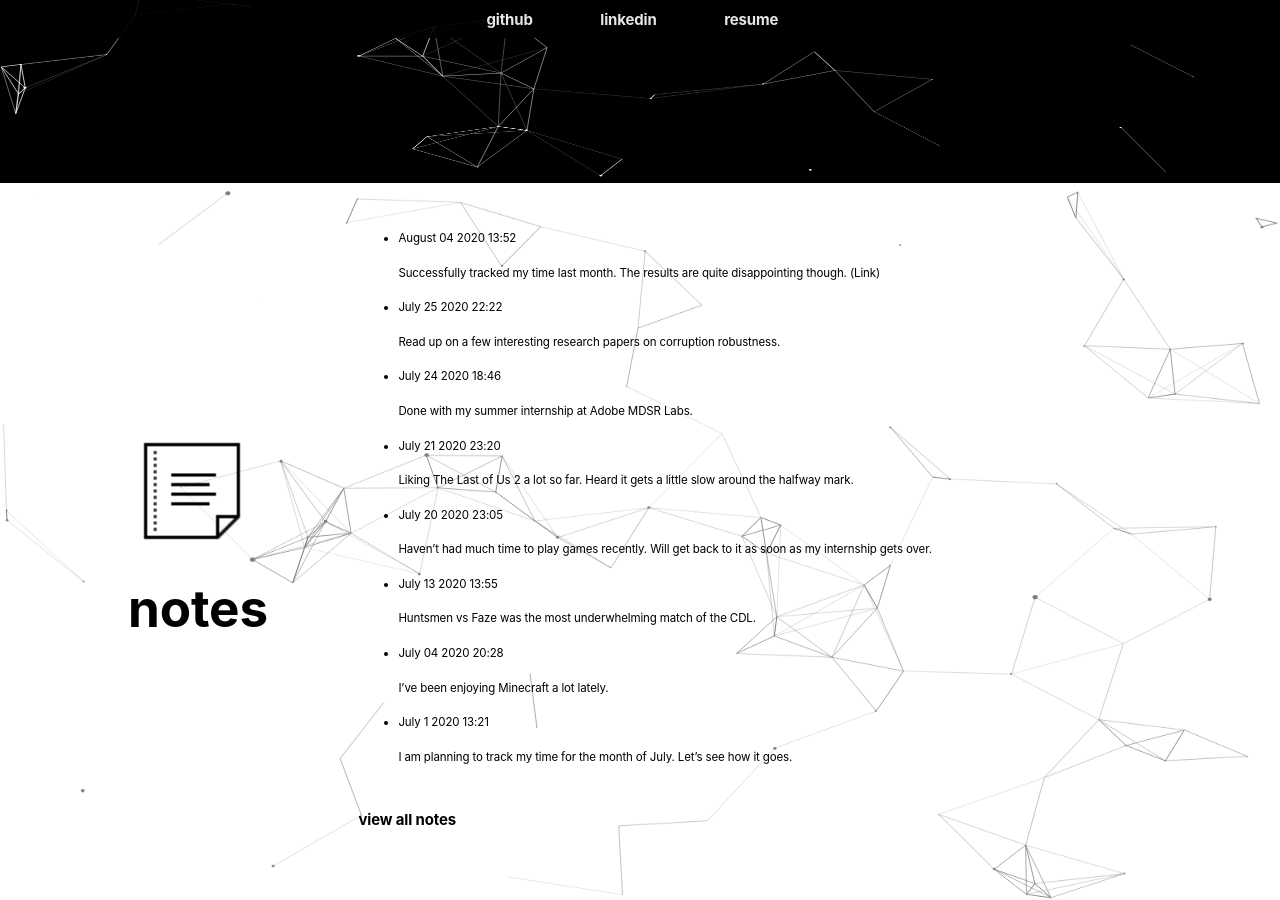
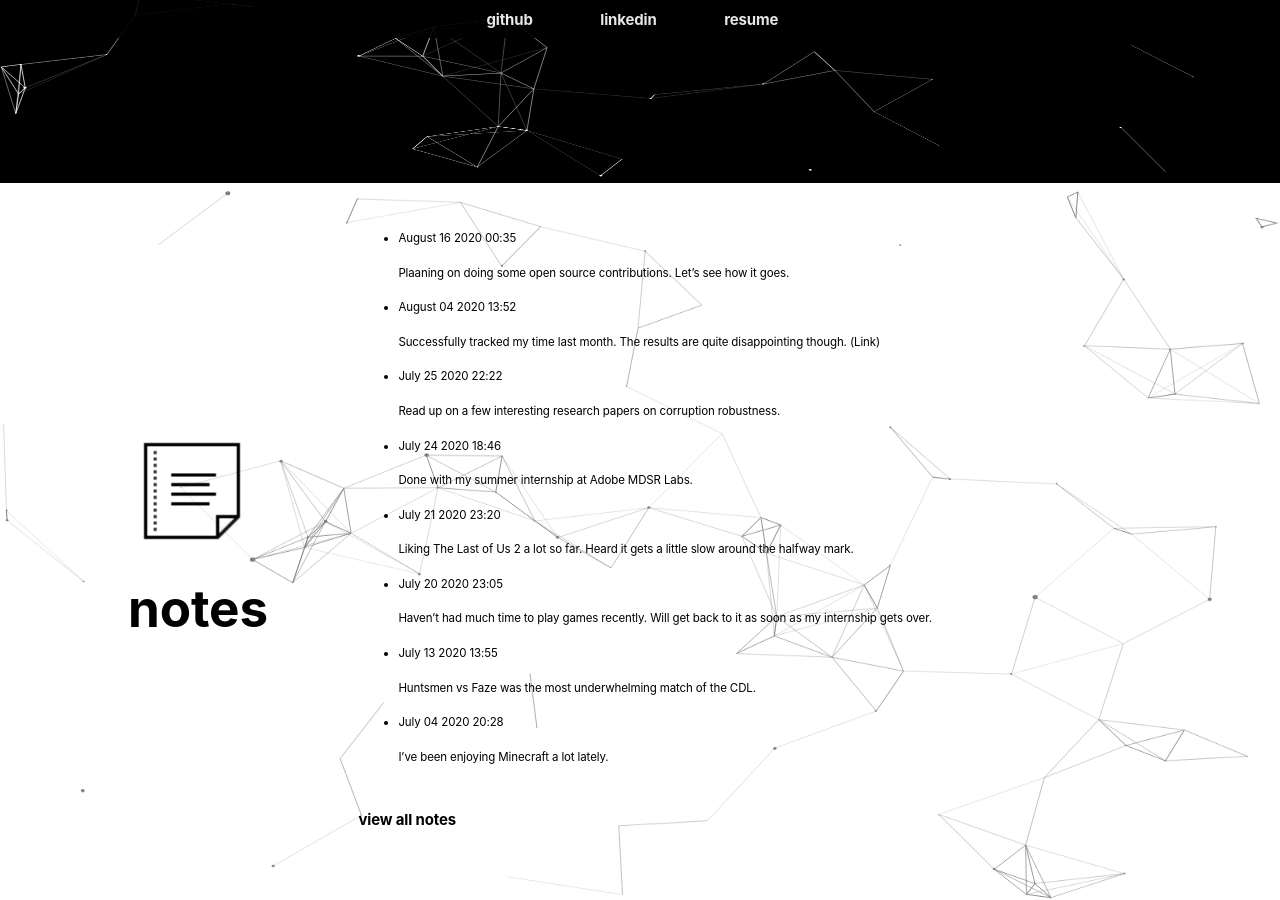
Before and after one commit to vedantsingh1404/website-v2.0, a Jekyll site: the page built from index.html, in a window 1280 px wide and 900 px high, scrolled down 1033 px. Built offline with Jekyll 4.4.1, drawn with Linux system fonts in a browser that asks for light colours.

Commit message:
note add

```diff
--- a/_data/notes.yml
+++ b/_data/notes.yml
@@ -1,3 +1,7 @@
+- date: August 16 2020 00:35
+  content: |
+      Plaaning on doing some open source contributions. Let's see how it goes.
+
 - date: August 04 2020 13:52
   content: |
       Successfully tracked my time last month. The results are quite disappointing though. [(Link)](https://imgur.com/49CHIwV)
```
